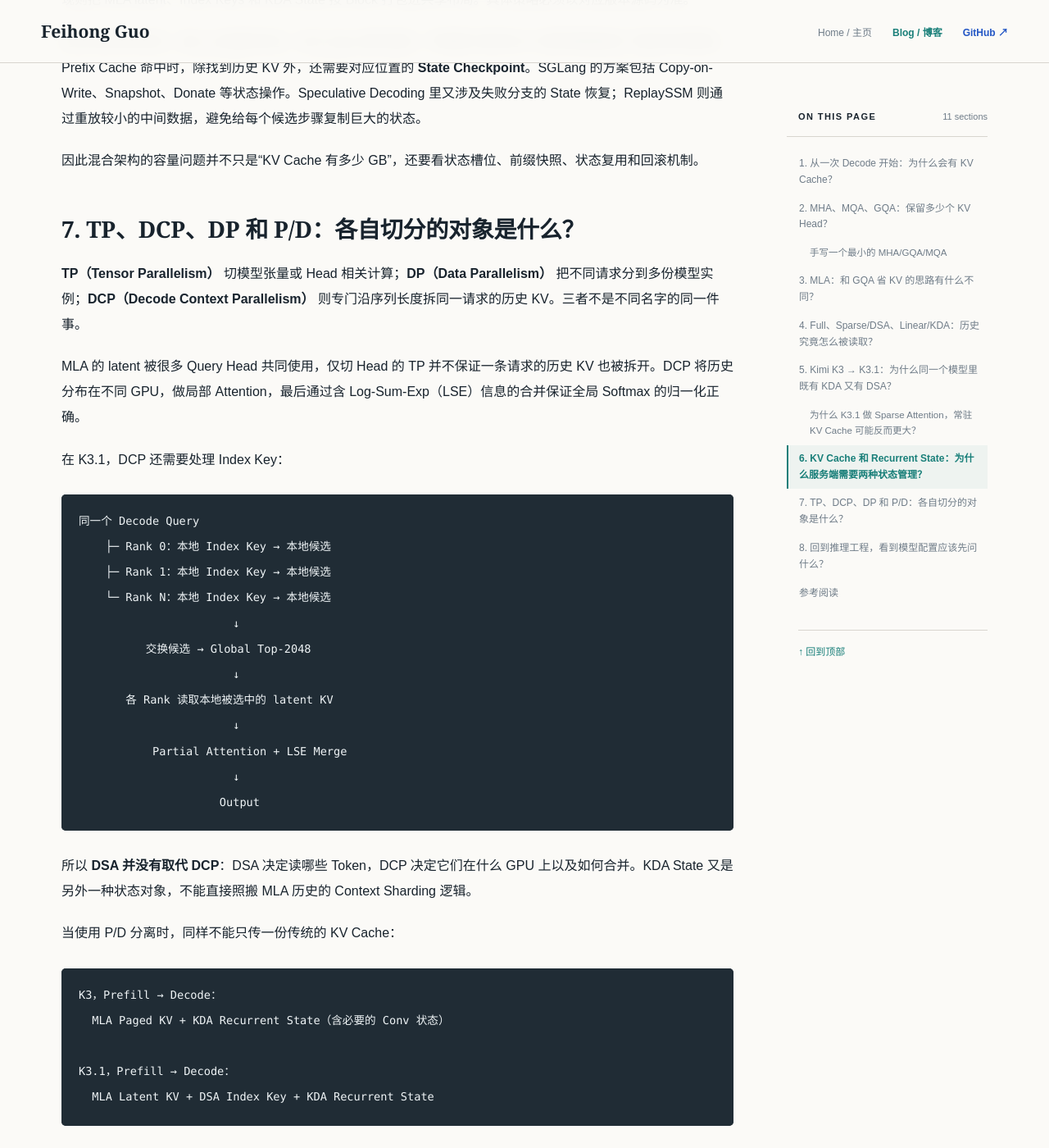
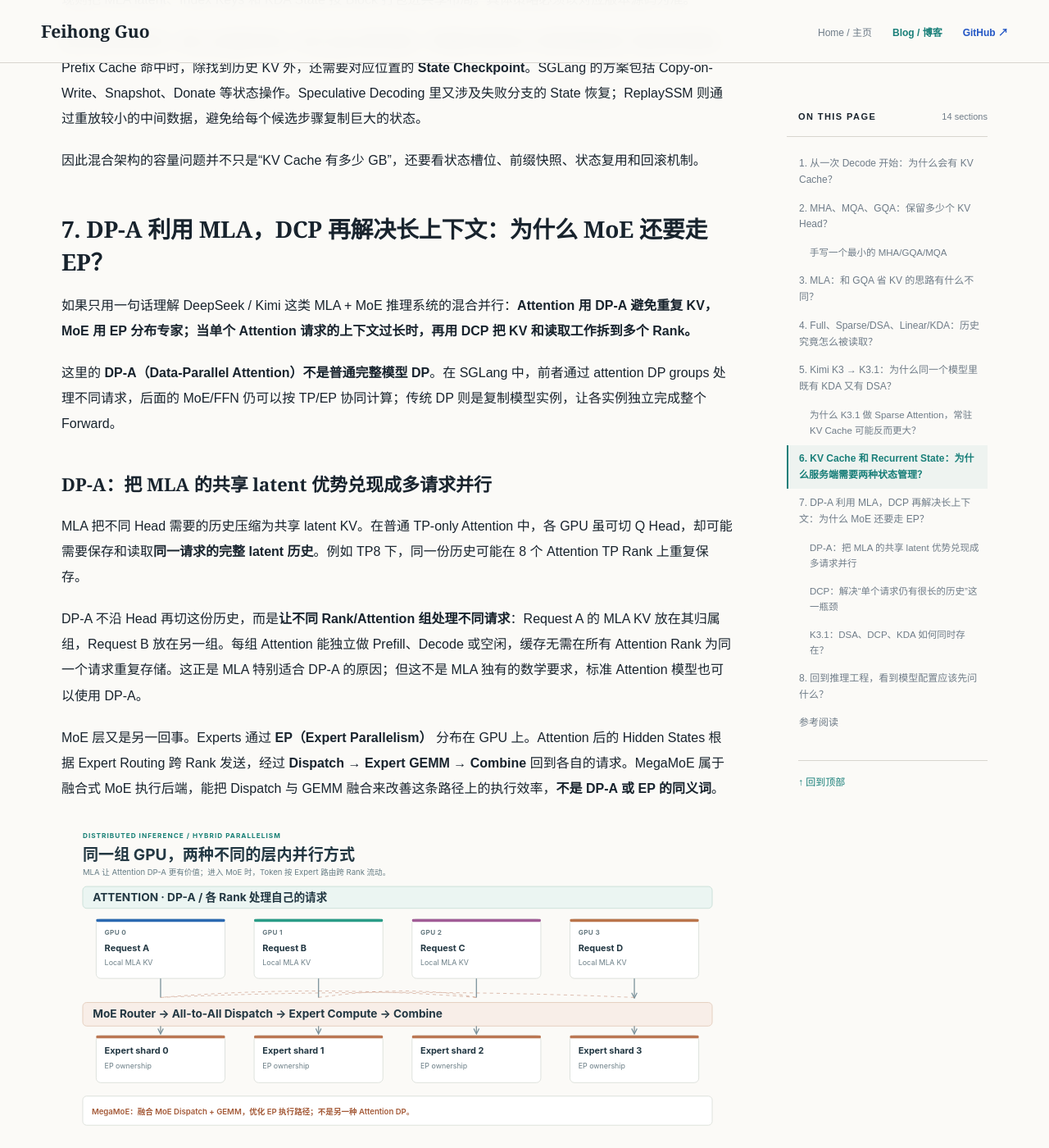
Before and after one commit to Phoenix3334/Phoenix3334.github.io, a Jekyll site: the page built from _posts/2026-11-19-attention-from-gqa-to-kimi-k31.md, in a window 1280 px wide and 1400 px high, scrolled down 10726 px. Shown: the whole window at 82% size. Built offline with Jekyll 4.4.1, drawn with Linux system fonts in a browser that asks for light colours; some of the changed text lies outside the part shown.

Commit message:
blog: distinguish DP Attention from full DP, EP/MegaMoE and complementary DCP

```diff
--- a/_posts/2026-11-19-attention-from-gqa-to-kimi-k31.md
+++ b/_posts/2026-11-19-attention-from-gqa-to-kimi-k31.md
@@ -271,42 +271,90 @@ KDA State Pool：已经没有新的活动请求槽位
 
 因此混合架构的容量问题并不只是“KV Cache 有多少 GB”，还要看状态槽位、前缀快照、状态复用和回滚机制。
 
-## 7. TP、DCP、DP 和 P/D：各自切分的对象是什么？
+## 7. DP-A 利用 MLA，DCP 再解决长上下文：为什么 MoE 还要走 EP？
 
-**TP（Tensor Parallelism）** 切模型张量或 Head 相关计算；**DP（Data Parallelism）** 把不同请求分到多份模型实例；**DCP（Decode Context Parallelism）** 则专门沿序列长度拆同一请求的历史 KV。三者不是不同名字的同一件事。
+如果只用一句话理解 DeepSeek / Kimi 这类 MLA + MoE 推理系统的混合并行：**Attention 用 DP-A 避免重复 KV，MoE 用 EP 分布专家；当单个 Attention 请求的上下文过长时，再用 DCP 把 KV 和读取工作拆到多个 Rank。**
 
-MLA 的 latent 被很多 Query Head 共同使用，仅切 Head 的 TP 并不保证一条请求的历史 KV 也被拆开。DCP 将历史分布在不同 GPU，做局部 Attention，最后通过含 Log-Sum-Exp（LSE）信息的合并保证全局 Softmax 的归一化正确。
+这里的 **DP-A（Data-Parallel Attention）不是普通完整模型 DP**。在 SGLang 中，前者通过 attention DP groups 处理不同请求，后面的 MoE/FFN 仍可以按 TP/EP 协同计算；传统 DP 则是复制模型实例，让各实例独立完成整个 Forward。
 
-在 K3.1，DCP 还需要处理 Index Key：
+### DP-A：把 MLA 的共享 latent 优势兑现成多请求并行
+
+MLA 把不同 Head 需要的历史压缩为共享 latent KV。在普通 TP-only Attention 中，各 GPU 虽可切 Q Head，却可能需要保存和读取**同一请求的完整 latent 历史**。例如 TP8 下，同一份历史可能在 8 个 Attention TP Rank 上重复保存。
+
+DP-A 不沿 Head 再切这份历史，而是**让不同 Rank/Attention 组处理不同请求**：Request A 的 MLA KV 放在其归属组，Request B 放在另一组。每组 Attention 能独立做 Prefill、Decode 或空闲，缓存无需在所有 Attention Rank 为同一个请求重复存储。这正是 MLA 特别适合 DP-A 的原因；但这不是 MLA 独有的数学要求，标准 Attention 模型也可以使用 DP-A。
+
+MoE 层又是另一回事。Experts 通过 **EP（Expert Parallelism）** 分布在 GPU 上。Attention 后的 Hidden States 根据 Expert Routing 跨 Rank 发送，经过 **Dispatch → Expert GEMM → Combine** 回到各自的请求。MegaMoE 属于融合式 MoE 执行后端，能把 Dispatch 与 GEMM 融合来改善这条路径上的执行效率，**不是 DP-A 或 EP 的同义词**。
+
+<p align="center">
+  <img src="/assets/posts/attention-dpa-ep-megamoe.svg" width="100%" alt="同一组GPU上Attention采用DP-A，各Rank管理不同请求和MLA KV；MoE阶段经EP Dispatch、Expert Compute和Combine跨Rank执行，MegaMoE优化MoE执行路径">
+</p>
+
+*图 5 · 同一组 GPU 上，Attention 和 MoE 可以采取不同的并行组织方式。*
+
+### DCP：解决“单个请求仍有很长的历史”这一瓶颈
+
+这时候把 DCP 看成“给 DP-A 补短板”，直觉上很准确：
+
+- **DP-A 按请求分**：解决同一份 MLA KV 被多个 TP Rank 重复存储，以及让不同请求独立调度的问题。
+- **DCP 按历史 Token 分**：即使请求已经归属于某个 Attention 组，超长上下文的 latent KV 仍然随长度增长，单 Rank 的容量与长历史读取可能成为瓶颈。
+- **DCP 把该请求的 Context 分片**到一个 DCP 组内的 GPU，各 Rank 对自己的历史分片算 Partial Attention，再通过 LSE（Log-Sum-Exp）完成正确的 Softmax 合并。
 
 ~~~text
-同一个 Decode Query
-    ├─ Rank 0：本地 Index Key → 本地候选
-    ├─ Rank 1：本地 Index Key → 本地候选
-    └─ Rank N：本地 Index Key → 本地候选
-                       ↓
-          交换候选 → Global Top-2048
-                       ↓
-       各 Rank 读取本地被选中的 latent KV
-                       ↓
-           Partial Attention + LSE Merge
-                       ↓
-                     Output
+TP-only MLA：
+  Rank 0 : Request A 的全部 KV
+  Rank 1 : Request A 的全部 KV
+  Rank 2 : Request A 的全部 KV
+  Rank 3 : Request A 的全部 KV
+  → 同一份历史重复存储
+
+DP-A：
+  Attention Rank/组 0 : Request A 的 KV
+  Attention Rank/组 1 : Request B 的 KV
+  → 不同请求分开管理，KV 不再跨组重复
+
+DP-A + DCP：
+  Attention Group 0，处理 Request A：
+       GPU 0 : A 的历史分片 0
+       GPU 1 : A 的历史分片 1
+             ↓ Partial Attention + LSE Merge
+  Attention Group 1，处理 Request B：
+       GPU 2 : B 的历史分片 0
+       GPU 3 : B 的历史分片 1
+             ↓ Partial Attention + LSE Merge
+  → 先按请求分，再在所属组内按 Context 分
 ~~~
 
-所以 **DSA 并没有取代 DCP**：DSA 决定读哪些 Token，DCP 决定它们在什么 GPU 上以及如何合并。KDA State 又是另外一种状态对象，不能直接照搬 MLA 历史的 Context Sharding 逻辑。
+所以 **DCP 不是拿另外几个 DP-A Rank 的整份 KV 拼起来**，而是为同一个请求建立 Context Parallel 组。它降低每 Rank 的 KV 容量和长上下文读取成本，代价是增加跨 Rank 通信、部分结果合并，以及可能的 Query 复制/同步。是否值得开启，需要看长度、DCP 规模、硬件互联和关键路径。
 
-当使用 P/D 分离时，同样不能只传一份传统的 KV Cache：
+一个不能省略的部署条件：**DCP 组必须放在兼容的 Attention TP 子组内**。例如 TP8 / DP-A4 / DCP2 是一种可理解的分组示意；但不能在只有 8 张卡、TP8 / DP-A8 已经每组 1 张卡的情况下，再凭空把 DCP8 套进去。具体还要符合目标 SGLang 版本的拓扑限制。
+
+我们之前优化的 DCP A2A pack Kernel，正好位于 **Partial Attention 输出交换与合并** 所在的数据路径。它减少了局部打包 Kernel 的时间，但能否提升端到端 Decode，还要看 A2A、Attention 和其他算子是否处在关键路径。这与“DCP 可以省显存、却可能引入通信成本”并不矛盾。
+
+### K3.1：DSA、DCP、KDA 如何同时存在？
+
+K3.1 的 DSA 会先扫描 Index Keys，再做 Global Top-k，随后对选中的 MLA latent KV 执行 Sparse Attention。**DSA 决定访问哪些历史位置；DCP 决定这些位置由哪个 GPU 持有并计算；DP-A 决定由哪组 GPU 承接哪条请求。** 它们是不同维度：
 
 ~~~text
-K3，Prefill → Decode：
-  MLA Paged KV + KDA Recurrent State（含必要的 Conv 状态）
-
-K3.1，Prefill → Decode：
-  MLA Latent KV + DSA Index Key + KDA Recurrent State
+Request A → DP-A Attention Group
+           → 各 DCP Rank 扫描自己持有的 Index Keys
+           → 交换候选，形成 Global Top-2048
+           → 对本地选中 KV 做 Partial Sparse MLA
+           → Partial Output + LSE Merge
+           → 得到 Request A 的 Attention Output
+           → MoE Router → EP Experts → Combine
 ~~~
 
-[SGLang K3 Cookbook](https://github.com/sgl-project/sglang/blob/main/docs/cookbook/autoregressive/Moonshotai/Kimi-K3.mdx)明确说明 P/D 传输包含 paged MLA KV 与 KDA Recurrent State。K3.1 在这基础上还要管理 Index Key Cache。只有这些状态完整一致，Decode 才能从 Prefill 的终点继续向前。
+而 KDA 的 **Recurrent State** 具有按请求更新的生命周期，并不天然采用 MLA KV 的 DCP 历史分片方式。在 P/D 分离时也不能只传 KV：
+
+~~~text
+K3 Prefill → Decode：
+  MLA Latent KV + KDA Recurrent State
+
+K3.1 Prefill → Decode：
+  MLA Latent KV + DSA Index Keys + KDA Recurrent State
+~~~
+
+因此，DCP 既是长上下文的容量/带宽优化，也是需要和 DP-A、EP、P/D 状态传输、Prefix Cache 一起设计的系统级并行策略。参考 [SGLang DP-A 指南](https://docs.sglang.ai/advanced_features/dp_dpa_router_guide.html) 和 [DCP 实现文档](https://github.com/sgl-project/sglang/blob/main/docs/docs/advanced_features/dcp.mdx)。
 
 ## 8. 回到推理工程，看到模型配置应该先问什么？
 
```
